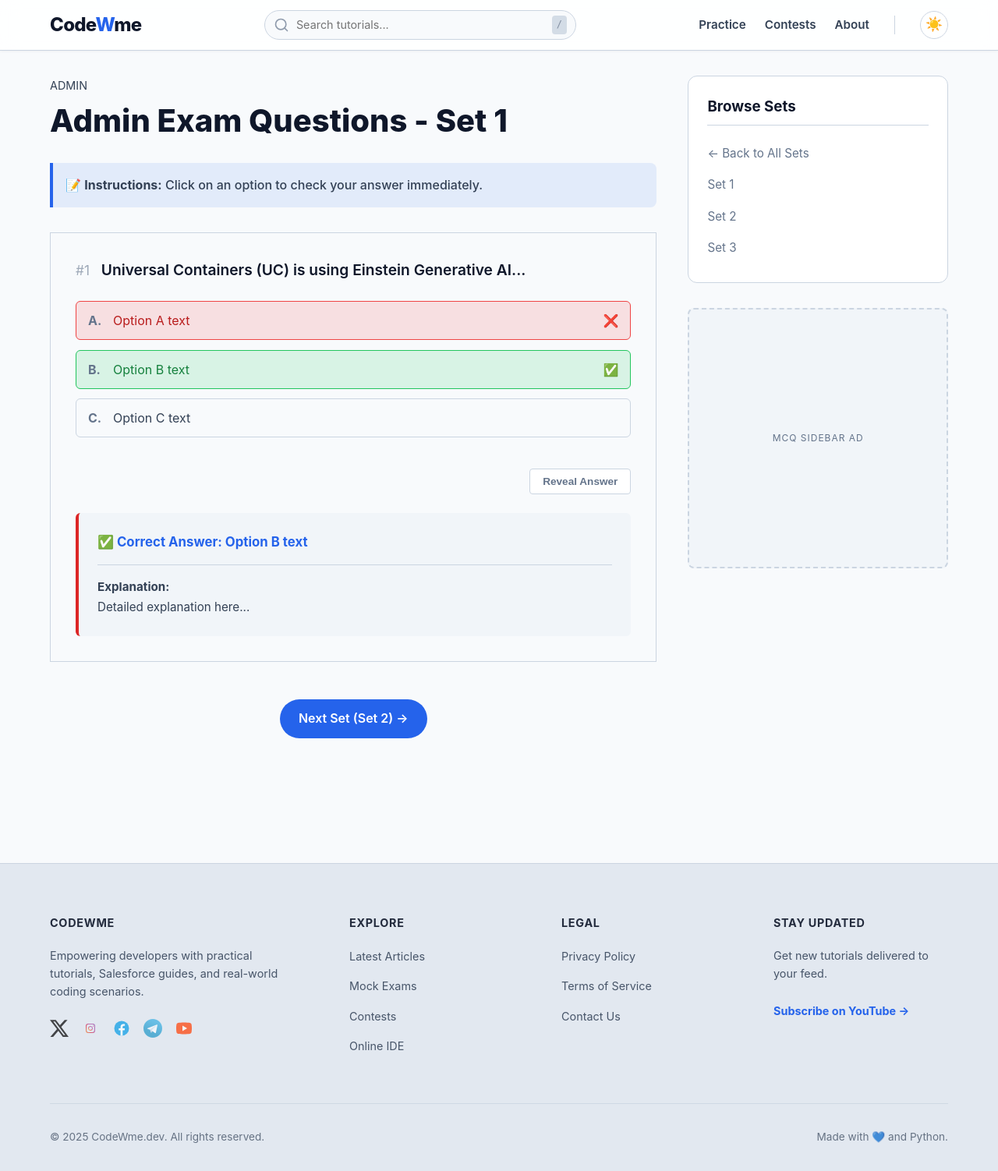
After one commit to Abhay420000/codewme-website, a Flask app: page /mcqs/admin/set-1 in a window 1280 px wide, after a click that opens the changed part. The commit adds this page. Shown: the whole page at 78% size. Run offline with Flask 3, Linux system fonts and the light colour scheme; some libraries are stand-ins or nearby versions.

Commit message:
Updated!

```diff
--- a/app.py
+++ b/app.py
@@ -1,15 +1,53 @@
 from flask import Flask, render_template, abort, send_from_directory
 import json
 import os
+import math
 
 app = Flask(__name__)
 
-# --- HELPER: Load Database ---
+# --- CONFIGURATION ---
+QUESTIONS_PER_SET = 20
+
+# --- HELPER: Load Articles ---
 def get_articles():
     if os.path.exists('articles.json'):
         with open('articles.json', 'r') as f:
             return json.load(f)
     return []
+
+# --- HELPER: Load & Organize MCQs ---
+def get_mcq_sets():
+    """
+    Returns a flat list of all available sets for the Practice Page.
+    Example: [{'category': 'Salesforce', 'set_num': 1}, {'category': 'Salesforce', 'set_num': 2}]
+    """
+    if not os.path.exists('mcqs.json'):
+        return []
+
+    with open('mcqs.json', 'r', encoding='utf-8') as f:
+        questions = json.load(f)
+
+    # 1. Identify all unique Category + Set combinations
+    # Structure: { ("Salesforce Agentforce", 1), ("Salesforce Agentforce", 2) }
+    unique_sets = set()
+    for q in questions:
+        cat = q.get('category', 'Uncategorized')
+        set_id = q.get('set_id', 1)
+        unique_sets.add((cat, set_id))
+
+    # 2. Convert to a clean list of dictionaries
+    set_list = []
+    for cat, sid in unique_sets:
+        set_list.append({
+            'category': cat,
+            'set_num': sid,
+            'url_slug': cat.replace(' ', '-').lower()
+        })
+
+    # 3. Sort by Category then Set Number
+    set_list.sort(key=lambda x: (x['category'], x['set_num']))
+
+    return set_list
 
 # --- 1. HOMEPAGE ---
 @app.route('/')
@@ -24,13 +62,15 @@ def page_contest():
 
 @app.route('/practice-mcqs')
 def page_practice_mcqs():
-    return render_template('practice_mcqs.html')
+    # Get the flat list of sets
+    all_sets = get_mcq_sets()
+    return render_template('practice_mcqs.html', all_sets=all_sets)
 
 @app.route('/online-compiler')
 def page_online_compiler():
     return render_template('online_compiler.html')
 
-# --- 3. LEGAL & INFO PAGES (Required for AdSense) ---
+# --- 3. LEGAL & INFO PAGES ---
 @app.route('/about')
 def page_about():
     return render_template('legal/about.html')
@@ -47,7 +87,12 @@ def page_privacy():
 def page_terms():
     return render_template('legal/terms.html')
 
-# --- 4. DYNAMIC ARTICLE ROUTE ---
+# --- 4. ADS.TXT ---
+@app.route('/ads.txt')
+def ads_txt():
+    return send_from_directory('static', 'ads.txt')
+
+# --- 5. DYNAMIC ARTICLE ROUTE ---
 @app.route('/<slug>')
 def article_detail(slug):
     articles = get_articles()
@@ -61,5 +106,38 @@ def article_detail(slug):
     else:
         abort(404)
 
+# --- 6. MCQ SETS ROUTE ---
+@app.route('/mcqs/<category>/set-<int:set_num>')
+def mcq_page(category, set_num):
+    if os.path.exists('mcqs.json'):
+        with open('mcqs.json', 'r', encoding='utf-8') as f:
+            all_data = json.load(f)
+    else:
+        all_data = []
+
+    # Clean URL category back to normal string
+    cat_clean = category.replace('-', ' ')
+
+    # Filter Questions for Current Set
+    questions = [q for q in all_data if q['set_id'] == set_num and q['category'].lower() == cat_clean.lower()]
+
+    if not questions:
+        abort(404)
+
+    # Check if Next Set exists (for button visibility)
+    next_set_questions = [q for q in all_data if q['set_id'] == set_num + 1 and q['category'].lower() == cat_clean.lower()]
+    has_next = len(next_set_questions) > 0
+
+    title = f"{cat_clean.title()} Exam Questions - Set {set_num}"
+
+    return render_template(
+        'mcq_layout.html',
+        questions=questions,
+        title=title,
+        category=cat_clean,
+        set_num=set_num,
+        has_next=has_next
+    )
+
 if __name__ == '__main__':
     app.run(debug=True)
--- /dev/null
+++ b/static/styles/mcq.css
@@ -0,0 +1,173 @@
+/* =========================================
+   MCQ / QUIZ PAGE STYLES
+   ========================================= */
+
+/* Layout specific adjustments */
+.mcq-container {
+    padding-bottom: 4rem;
+}
+
+/* Question Styling */
+.question-anchor {
+    text-decoration: none;
+    color: var(--text-muted);
+    font-size: 0.9em;
+    margin-right: 10px;
+    opacity: 0.6;
+    font-weight: 400;
+}
+
+.question-anchor:hover {
+    opacity: 1;
+    color: var(--primary);
+}
+
+.mcq-card {
+    padding: 2rem;
+    margin-bottom: 2rem;
+    border: 1px solid var(--border-color);
+    transition: box-shadow 0.2s ease;
+}
+
+.mcq-card:hover {
+    box-shadow: var(--shadow);
+}
+
+/* Options Styling */
+.mcq-options-list {
+    margin-top: 1.5rem;
+    display: flex;
+    flex-direction: column;
+    gap: 0.8rem;
+}
+
+.mcq-option {
+    padding: 12px 15px;
+    border: 1px solid var(--border-color);
+    border-radius: 6px;
+    background: var(--bg-body);
+    transition: all 0.2s ease;
+    cursor: pointer; /* Clickable */
+    display: flex;
+    align-items: flex-start;
+    line-height: 1.5;
+    position: relative;
+}
+
+.mcq-option:hover {
+    border-color: var(--primary);
+    background: rgba(59, 130, 246, 0.05);
+}
+
+/* --- INTERACTIVE STATES (New) --- */
+.mcq-options-list.answered .mcq-option {
+    cursor: default; /* Disable cursor after answer */
+    pointer-events: none; /* Disable clicking */
+}
+
+/* Correct Answer Style */
+.mcq-option.correct {
+    background-color: rgba(34, 197, 94, 0.15) !important;
+    border-color: #22c55e !important;
+    color: #15803d;
+}
+.mcq-option.correct::after {
+    content: "✅";
+    position: absolute;
+    right: 15px;
+    top: 50%;
+    transform: translateY(-50%);
+}
+
+/* Incorrect Answer Style */
+.mcq-option.incorrect {
+    background-color: rgba(239, 68, 68, 0.15) !important;
+    border-color: #ef4444 !important;
+    color: #b91c1c;
+}
+.mcq-option.incorrect::after {
+    content: "❌";
+    position: absolute;
+    right: 15px;
+    top: 50%;
+    transform: translateY(-50%);
+}
+
+.option-label {
+    font-weight: bold;
+    color: var(--text-muted);
+    margin-right: 12px;
+    min-width: 20px;
+}
+
+/* Answer & Explanation Box */
+.answer-reveal-btn {
+    margin-top: 1.5rem;
+    background: var(--bg-card);
+    color: var(--text-muted);
+    border: 1px solid var(--border-color);
+    padding: 8px 16px;
+    border-radius: 4px;
+    font-weight: 600;
+    cursor: pointer;
+    font-size: 0.85rem;
+    transition: all 0.2s ease;
+}
+
+.answer-reveal-btn:hover {
+    border-color: var(--primary);
+    color: var(--primary);
+}
+
+.answer-box {
+    display: none; /* Hidden by default */
+    margin-top: 1.5rem;
+    background: var(--ad-bg);
+    padding: 1.5rem;
+    border-radius: 6px;
+    border-left: 4px solid var(--accent-red);
+    animation: slideDown 0.3s ease-out;
+}
+
+@keyframes slideDown {
+    from { opacity: 0; transform: translateY(-10px); }
+    to { opacity: 1; transform: translateY(0); }
+}
+
+.correct-text {
+    margin: 0 0 10px 0;
+    color: var(--primary);
+    font-weight: 700;
+    font-size: 1.05rem;
+}
+
+.explanation-text {
+    margin: 0;
+    font-size: 0.95rem;
+    color: var(--text-main);
+    line-height: 1.7;
+}
+
+/* Navigation Buttons */
+.quiz-nav {
+    text-align: center;
+    margin-top: 3rem;
+    margin-bottom: 4rem;
+}
+
+.btn-next-set {
+    background: var(--primary);
+    color: white;
+    padding: 12px 24px;
+    font-size: 1rem;
+    text-decoration: none;
+    display: inline-block;
+    border-radius: 2rem;
+    font-weight: 600;
+    transition: transform 0.2s ease;
+}
+
+.btn-next-set:hover {
+    transform: translateX(5px);
+    box-shadow: 0 4px 12px rgba(37, 99, 235, 0.2);
+}
--- /dev/null
+++ b/templates/mcq_layout.html
@@ -0,0 +1,197 @@
+{% extends 'base.html' %}
+
+<!-- Inject MCQ-Specific CSS -->
+{% block custom_css %}
+<link rel="stylesheet" href="{{ url_for('static', filename='styles/article.css') }}">
+<link rel="stylesheet" href="{{ url_for('static', filename='styles/mcq.css') }}">
+{% endblock %}
+
+{% block title %}{{ title }} - CodeWme{% endblock %}
+{% block meta_description %}Practice {{ title }}. Free mock exam questions with detailed explanations and answers.{% endblock %}
+
+{% block content %}
+<div class="layout-split">
+
+    <!-- LEFT CONTENT (Questions) -->
+    <div class="content-col mcq-container">
+
+        <div class="article-header">
+            <span class="card-tag" style="font-size: 0.9rem;">{{ category | upper }}</span>
+            <h1 class="article-h1" style="margin-top:10px;">{{ title }}</h1>
+        </div>
+
+        <!-- INSTRUCTIONS -->
+        <div class="rec-box">
+            📝 <strong>Instructions:</strong> Click on an option to check your answer immediately.
+        </div>
+
+        <!-- QUESTIONS LOOP -->
+        {% for q in questions %}
+        <div class="card mcq-card" id="q{{ loop.index }}">
+
+            <!-- Question Title with Anchor Link -->
+            <h3 class="article-h3" style="margin-top: 0; font-size: 1.2rem; color: var(--text-header);">
+                <a href="#q{{ loop.index }}" class="question-anchor" title="Link to this question">#{{ loop.index }}</a>
+                {{ q.question }}
+            </h3>
+
+            <!-- Options List (Interactive) -->
+            <div class="mcq-options-list" id="opts-{{ q.id }}">
+                {% for opt in q.options %}
+                <!-- Check if this option is the correct one and mark it in data attribute -->
+                <div class="mcq-option"
+                     data-correct="{{ 'true' if opt.strip() == q.correct.strip() else 'false' }}"
+                     onclick="checkAnswer(this, 'ans-{{ q.id }}')">
+
+                    <span class="option-label">
+                        {{ ["A","B","C","D","E"][loop.index0] }}.
+                    </span>
+                    {{ opt }}
+                </div>
+                {% endfor %}
+            </div>
+
+            <!-- Manual Reveal Button (Optional fallback) -->
+            <div style="margin-top: 1rem; text-align: right;">
+                <button onclick="revealAnswer('ans-{{ q.id }}', 'opts-{{ q.id }}')" class="answer-reveal-btn" title="Show answer without selecting">
+                    Reveal Answer
+                </button>
+            </div>
+
+            <!-- Hidden Answer Area -->
+            <div id="ans-{{ q.id }}" class="answer-box">
+                <p class="correct-text">
+                    ✅ Correct Answer: {{ q.correct }}
+                </p>
+                <hr style="border:0; border-top:1px solid var(--border-color); margin: 15px 0;">
+                <div class="explanation-text">
+                    <strong>Explanation:</strong><br>
+                    {{ q.explanation }}
+                </div>
+            </div>
+
+        </div>
+        {% endfor %}
+
+        <!-- PAGINATION / NEXT SET LINK -->
+        <div class="quiz-nav">
+            {% if has_next %}
+            <a href="/mcqs/{{ category | replace(' ', '-') | lower }}/set-{{ set_num + 1 }}" class="btn-next-set">
+                Next Set (Set {{ set_num + 1 }}) &rarr;
+            </a>
+            {% else %}
+            <div style="padding: 20px; background: var(--ad-bg); border-radius: 8px; border: 1px solid var(--border-color);">
+                <p style="margin:0; color:var(--text-muted);">🎉 You have reached the end of this series!</p>
+                <a href="/practice-mcqs" style="color:var(--primary); font-weight:bold; margin-top:10px; display:inline-block;">Back to Practice Dashboard</a>
+            </div>
+            {% endif %}
+        </div>
+
+    </div>
+
+    <!-- RIGHT SIDEBAR -->
+    <aside class="sidebar-col">
+        <div class="sidebar-box">
+            <h3 class="sidebar-title">Browse Sets</h3>
+            <ul class="sidebar-list">
+                <!-- Simple navigation for now -->
+                <li><a href="/practice-mcqs">← Back to All Sets</a></li>
+                <li><a href="/mcqs/{{ category | replace(' ', '-') | lower }}/set-1">Set 1</a></li>
+                <li><a href="/mcqs/{{ category | replace(' ', '-') | lower }}/set-2">Set 2</a></li>
+                <li><a href="/mcqs/{{ category | replace(' ', '-') | lower }}/set-3">Set 3</a></li>
+            </ul>
+        </div>
+
+        <!-- Sidebar Ad Slot -->
+        <div class="ad-slot ad-sidebar" style="margin-top: 2rem;">MCQ Sidebar Ad</div>
+    </aside>
+
+</div>
+
+<!-- INTERACTIVE JS LOGIC -->
+<script>
+    function checkAnswer(selectedOption, answerBoxId) {
+        // 1. Get the container of options
+        const optionsList = selectedOption.parentElement;
+
+        // 2. Prevent clicking if already answered
+        if (optionsList.classList.contains('answered')) {
+            return;
+        }
+
+        // 3. Mark as answered
+        optionsList.classList.add('answered');
+
+        // 4. Check correctness
+        const isCorrect = selectedOption.getAttribute('data-correct') === 'true';
+
+        if (isCorrect) {
+            selectedOption.classList.add('correct');
+        } else {
+            selectedOption.classList.add('incorrect');
+
+            // 5. Highlight the actual correct answer if user was wrong
+            const allOptions = optionsList.children;
+            for (let opt of allOptions) {
+                if (opt.getAttribute('data-correct') === 'true') {
+                    opt.classList.add('correct');
+                }
+            }
+        }
+
+        // 6. Reveal the explanation box
+        const ansBox = document.getElementById(answerBoxId);
+        if (ansBox) {
+            ansBox.style.display = 'block';
+        }
+    }
+
+    // Fallback function for the "Reveal" button
+    function revealAnswer(answerBoxId, optionsListId) {
+        const ansBox = document.getElementById(answerBoxId);
+        const optionsList = document.getElementById(optionsListId);
+
+        if (ansBox.style.display === 'block') return; // Already open
+
+        ansBox.style.display = 'block';
+        optionsList.classList.add('answered'); // Disable clicking
+
+        // Highlight correct answer
+        const allOptions = optionsList.children;
+        for (let opt of allOptions) {
+            if (opt.getAttribute('data-correct') === 'true') {
+                opt.classList.add('correct');
+            }
+        }
+    }
+</script>
+
+<!-- GOOGLE SCHEMA MARKUP (JSON-LD) -->
+<script type="application/ld+json">
+{
+  "@context": "https://schema.org",
+  "@type": "Quiz",
+  "name": "{{ title }}",
+  "hasPart": [
+    {% for q in questions %}
+    {
+      "@type": "Question",
+      "name": "{{ q.question | replace('"', '\\"') | replace('\n', ' ') }}",
+      "acceptedAnswer": {
+        "@type": "Answer",
+        "text": "{{ q.correct | replace('"', '\\"') | replace('\n', ' ') }}"
+      },
+      "suggestedAnswer": [
+        {% for opt in q.options %}
+        {
+          "@type": "Answer",
+          "text": "{{ opt | replace('"', '\\"') | replace('\n', ' ') }}"
+        }{% if not loop.last %},{% endif %}
+        {% endfor %}
+      ]
+    }{% if not loop.last %},{% endif %}
+    {% endfor %}
+  ]
+}
+</script>
+{% endblock %}
```
Also changed, not shown: mcqs.json (added, +106 -0 lines), static/styles/practice_mcqs.css (+63 -0 lines), templates/practice_mcqs.html (+72 -15 lines), builder.py (renamed from article_builder.py).
